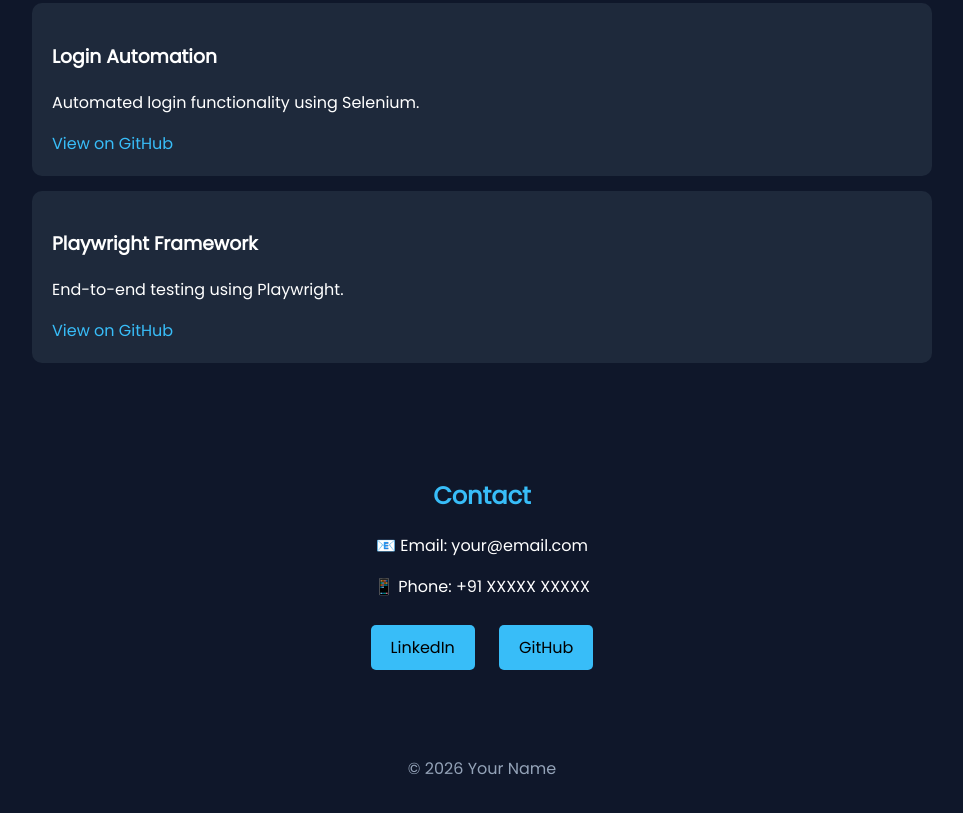
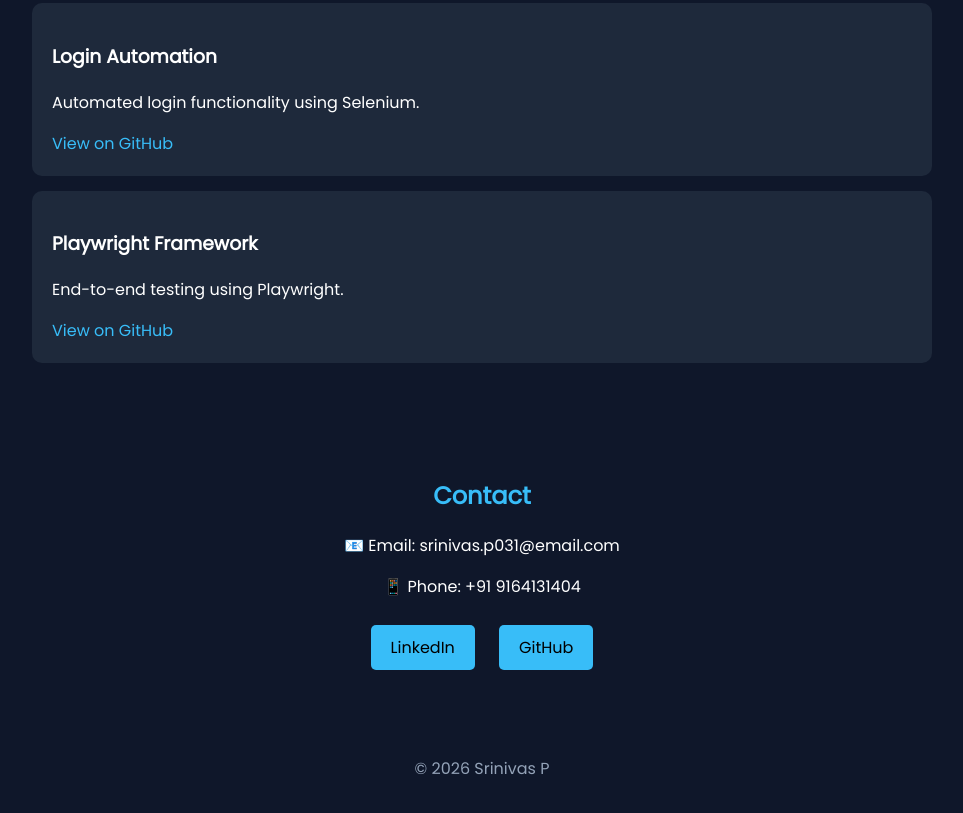
Before and after one commit to SrinivasP-QA/Portfolio, a plain HTML site: page index.html in a window 1280 px wide. Shown: the part 607-1420 px from the top of the page, without its empty margins (158-1121 px from the left). Drawn offline with Linux system fonts and the light colour scheme.

Commit message:
Update index.html

```diff
--- a/index.html
+++ b/index.html
@@ -2,7 +2,7 @@
 <html lang="en">
 <head>
   <meta charset="UTF-8">
-  <title>Your Name | QA Automation Engineer</title>
+  <title>Srinivas P | QA Automation Engineer</title>
   <meta name="viewport" content="width=device-width, initial-scale=1.0">
 
   <!-- Google Font -->
@@ -109,8 +109,8 @@
 <section class="section contact">
   <h2>Contact</h2>
 
-  <p>📧 Email: your@email.com</p>
-  <p>📱 Phone: +91 XXXXX XXXXX</p>
+  <p>📧 Email: srinivas.p031@email.com</p>
+  <p>📱 Phone: +91 9164131404</p>
 
   <a class="btn" href="https://linkedin.com/in/yourprofile" target="_blank">LinkedIn</a>
   <a class="btn" href="https://github.com/yourusername" target="_blank">GitHub</a>
@@ -118,7 +118,7 @@
 </section>
 
 <footer>
-  <p>© 2026 Your Name</p>
+  <p>© 2026 Srinivas P</p>
 </footer>
 
 </body>
```
